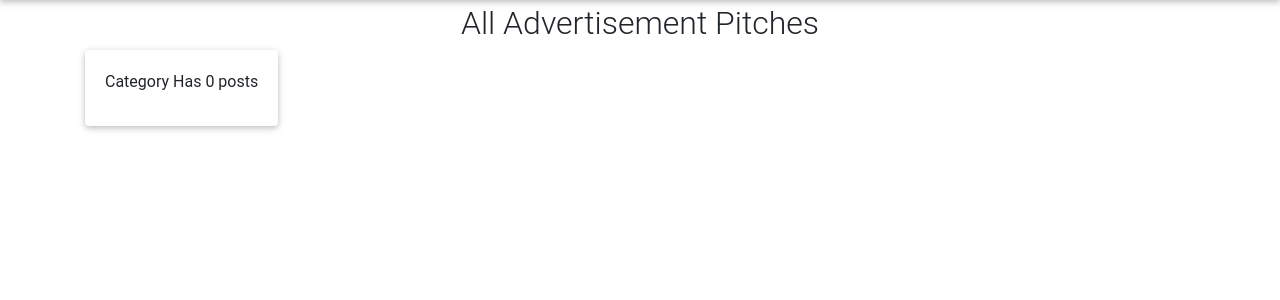
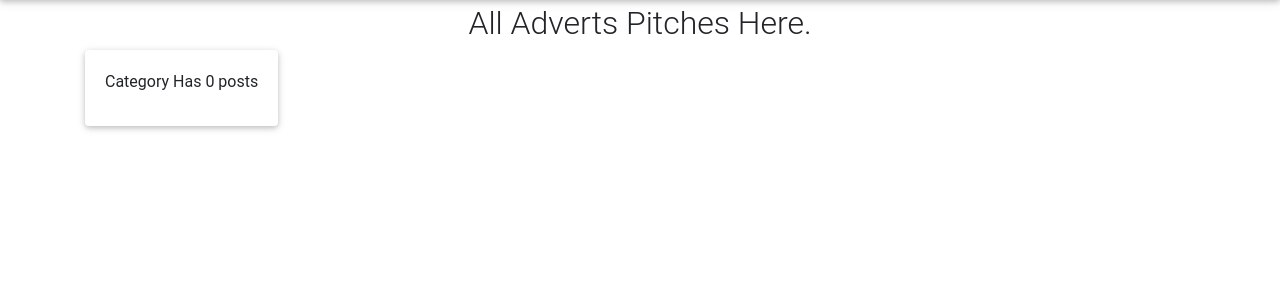
Before and after one commit to David5627/PItch, a Flask app: template app/templates/adverts.html in a window 1280 px wide. Shown: the part 56-356 px from the top of the page. Run offline with Flask 2, Linux system fonts and the light colour scheme; the template is opened without the code that fills it, so the values that code supplies are empty; some libraries are stand-ins or nearby versions; some web fonts are replaced.

Commit message:
modify adverts.html

```diff
--- a/app/templates/adverts.html
+++ b/app/templates/adverts.html
@@ -4,7 +4,7 @@
 {% block content %}
 
         <div  class="container" id="particles-js">
-                <h2 class="text-center" id="posts">All Advertisement Pitches</h2>
+                <h2 class="text-center" id="posts">All Adverts Pitches Here.</h2>
 
             {{ macro.display(advertisement) }}
         </div>
```
